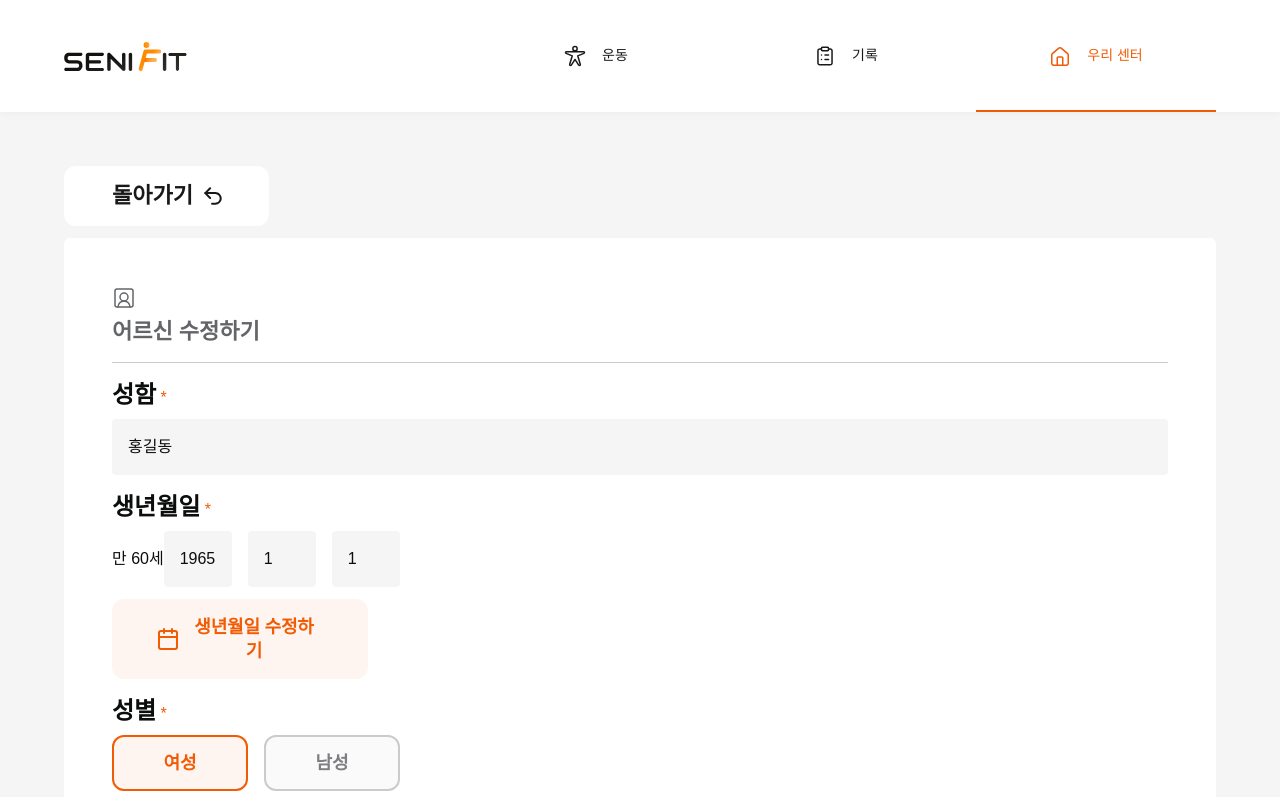
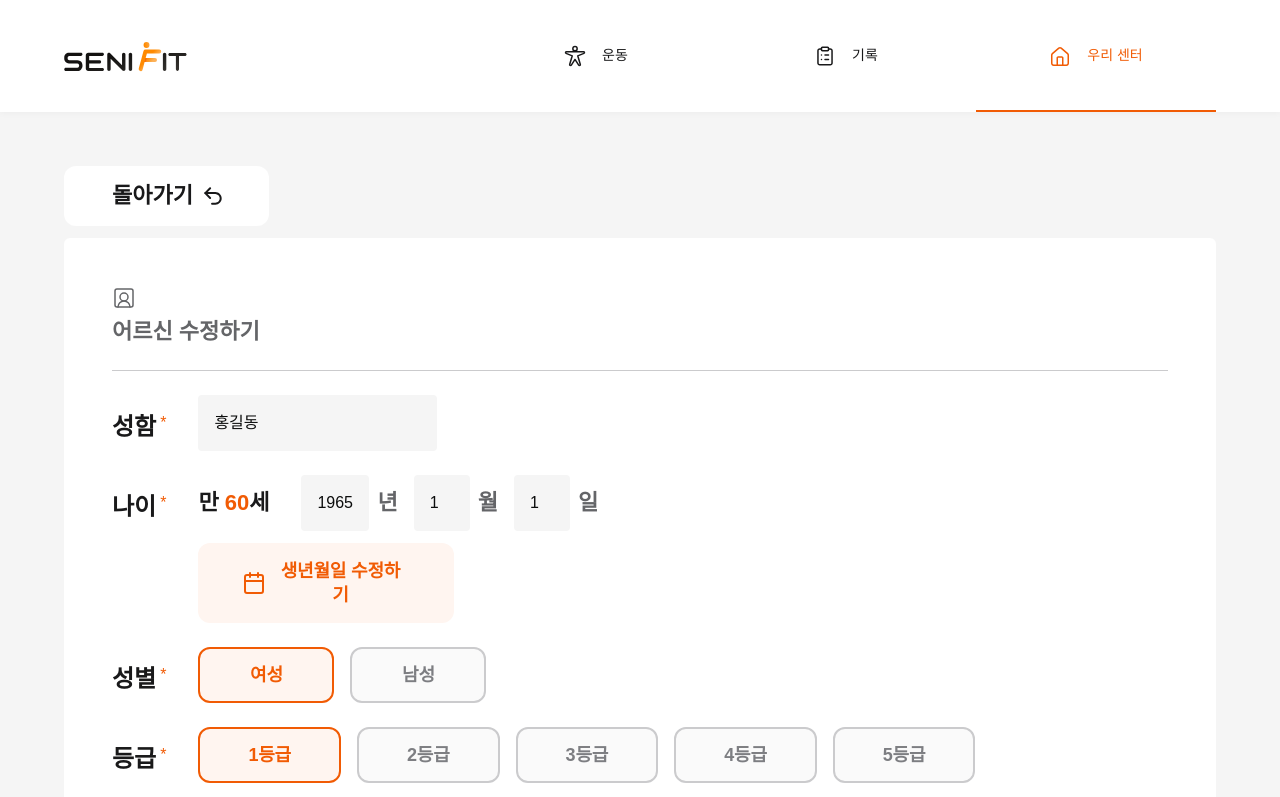
Before and after one commit to Team-Senifit/Web, a Next.js app: page /my-center/members/edit/1 in a window 1280 px wide. Shown: the top 797 px of the page. Built offline with nearby package versions, Linux system fonts and the light colour scheme; a web font is replaced by a local one.

Commit message:
Feat: 수정 폼 디자인 완료

```diff
--- a/src/app/my-center/members/panel/EditForm.tsx
+++ b/src/app/my-center/members/panel/EditForm.tsx
@@ -16,24 +16,41 @@ const Field = ({
   label,
   id,
   children,
+  tabletDirection = "row",
 }: {
   label: string;
   id: string;
   children: React.ReactNode;
+  tabletDirection?: "column" | "row";
 }) => {
   const { isDesktop } = useMedia();
   return (
-    <Stack direction={"column"} spacing={1}>
+    <Stack
+      direction={{
+        phone: "column",
+        tablet: tabletDirection,
+        desktop: "row",
+      }}
+      spacing={{
+        phone: 1,
+        tablet: 4,
+      }}
+      width={1}
+    >
+      <Stack direction={"row"} spacing={0.5} pt={[0, 2]}>
         <Typography
           component={"label"}
           htmlFor={id}
           variant={isDesktop ? "Title3" : "Headline1"}
+          sx={{ color: "label.normal", wordBreak: "keep-all" }}
         >
           {label}
+        </Typography>
         <Typography component={"span"} sx={{ color: "primary.main" }}>
           {" *"}
         </Typography>
-      </Typography>
+      </Stack>
+
       {children}
     </Stack>
   );
@@ -100,7 +117,7 @@ const EditForm = ({
   return (
     <Stack
       direction="column"
-      spacing={2}
+      spacing={[2, 2, 3]}
       component="form"
       onSubmit={handleSubmit(onSubmit)}
       sx={{
@@ -127,7 +144,7 @@ const EditForm = ({
           placeholder="성함을 입력하세요"
         />
       </Field>
-      <Field label="생년월일" id="birthDate">
+      <Field label="나이" id="birthDate" tabletDirection="column">
         <FormProvider {...methods}>
           <BirthDatePicker isEdit={isEdit} />
         </FormProvider>
--- a/src/app/my-center/members/panel/edit-form/birth-date-picker/BirthDateField.tsx
+++ b/src/app/my-center/members/panel/edit-form/birth-date-picker/BirthDateField.tsx
@@ -1,8 +1,25 @@
-import { Stack } from "@mui/material";
+import { Stack, Typography } from "@mui/material";
 import React from "react";
 import SenifitTextField from "../../../../../../components/SenifitTextField";
 import { Control } from "react-hook-form";
 import { IMemberEditFormValue } from "@/types/IMemberEdit";
+
+const Field = ({
+  label,
+  children,
+}: {
+  label: string;
+  children: React.ReactNode;
+}) => {
+  return (
+    <Stack direction={"row"} spacing={1} alignItems="center">
+      {children}
+      <Typography variant="Heading1" sx={{ color: "label.neutral" }}>
+        {label}
+      </Typography>
+    </Stack>
+  );
+};
 
 const BirthDateField = ({
   age,
@@ -12,9 +29,24 @@ const BirthDateField = ({
   control: Control<IMemberEditFormValue>;
 }) => {
   return (
-    <Stack direction={"row"} spacing={1.5} alignItems="center">
-      {`만 ${age}세`}
-      <Stack direction={"row"} spacing={2} alignItems="center">
+    <Stack
+      direction={["column", "row"]}
+      gap={[1.5, 4]}
+      alignItems={["flex-start", "center"]}
+    >
+      <Typography variant="Heading1" sx={{ color: "label.normal" }}>
+        {"만 "}
+        <Typography
+          variant="Heading1"
+          component="span"
+          sx={{ color: "primary.main" }}
+        >
+          {age}
+        </Typography>
+        {"세"}
+      </Typography>
+      <Stack direction={"row"} spacing={2}>
+        <Field label="년">
           <SenifitTextField
             control={control}
             name="year"
@@ -26,6 +58,8 @@ const BirthDateField = ({
               width: "4.25rem",
             }}
           />
+        </Field>
+        <Field label="월">
           <SenifitTextField
             control={control}
             name="month"
@@ -34,9 +68,11 @@ const BirthDateField = ({
               required: "생월을 입력해주세요.",
             }}
             sx={{
-            width: "4.25rem",
+              width: "3.5rem",
             }}
           />
+        </Field>
+        <Field label="일">
           <SenifitTextField
             control={control}
             name="day"
@@ -45,9 +81,10 @@ const BirthDateField = ({
               required: "생일을 입력해주세요.",
             }}
             sx={{
-            width: "4.25rem",
+              width: "3.5rem",
             }}
           />
+        </Field>
       </Stack>
     </Stack>
   );
--- a/src/app/my-center/page.tsx
+++ b/src/app/my-center/page.tsx
@@ -45,7 +45,6 @@ const memberData: Array<IMember> = [
   },
 ];
 
-// grid로 처리해도 되지만, 모바일, 테블릿에서 어떻게 나올지 몰라서 Stack으로 임시 처리
 const Page = () => {
   return (
     <Box>
```
Lines whose indentation alone changed are shown as unchanged.
